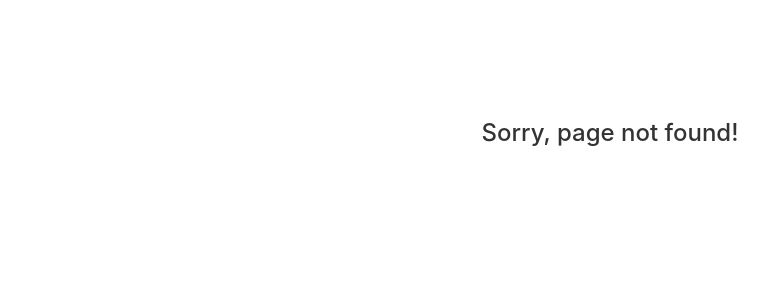
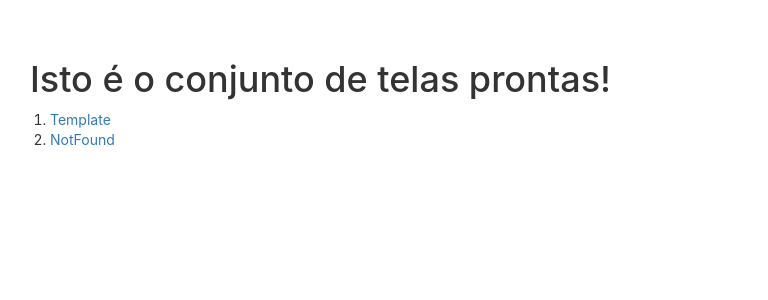
Before and after one commit to dsm-cefet-rj/trabalho-integrado-2020-1-grupo-4, a React (Create React App) app in the folder front-end/: page / in a window 1280 px wide. Before the commit this address had no page. Shown: the top 300 px of the page, without its empty margins (30-798 px from the left). Built offline with nearby package versions, Linux system fonts and the light colour scheme.

Commit message:
We have routing

```diff
--- a/front-end/src/home/Home.css
+++ b/front-end/src/home/Home.css
@@ -1,25 +1,7 @@
-.Home .lander {
-    padding: 80px 0;
-    text-align: center;
+div{
+    padding:20px;
   }
 
-.Home .lander h1 {
-font-family: "Open Sans", sans-serif;
-font-weight: 600;
+h1{
+    margin-left: 20px;
 }
-
-.Home .lander p {
-color: #999;
-}
-
-.Home .notes h4 {
-    font-family: "Open Sans", sans-serif;
-    font-weight: 600;
-    overflow: hidden;
-    line-height: 1.5;
-    white-space: nowrap;
-    text-overflow: ellipsis;
-}
-.Home .notes p {
-    color: #666;
-}
--- a/front-end/src/home/Home.js
+++ b/front-end/src/home/Home.js
@@ -1,79 +1,15 @@
-import React, { useState, useEffect } from "react";
-import { PageHeader, ListGroup, ListGroupItem } from "react-bootstrap";
+import React from "react";
+import { Link } from 'react-router-dom';
 import "./Home.css";
-import { API } from "aws-amplify";
-import { LinkContainer } from "react-router-bootstrap";
 
-export default function Home(props) {
-    const [notes, setNotes] = useState([]);
-    const [isLoading, setIsLoading] = useState(true);
-
-    useEffect(() => {
-        async function onLoad() {
-            if (!props.isAuthenticated) {
-                return;
-            }
-
-            try {
-                const notes = await loadNotes();
-                setNotes(notes);
-            } catch (e) {
-                alert(e);
-            }
-
-            setIsLoading(false);
-        }
-
-        onLoad();
-    }, [props.isAuthenticated]);
-
-    function loadNotes() {
-        return API.get("notes", "/notes");
-    }
-
-    function renderNotesList(notes) {
-        return [{}].concat(notes).map((note, i) =>
-            i !== 0 ? (
-                <LinkContainer key={note.noteid} to={`/notes/${note.noteid}`}>
-                    <ListGroupItem header={note.content.trim().split("\n")[0]}>
-                        {"Created: " + new Date(note.createdAt).toLocaleString()}
-                    </ListGroupItem>
-                </LinkContainer>
-            ) : (
-                <LinkContainer key="new" to="/notes/new">
-                    <ListGroupItem>
-                        <h4>
-                            <b>{"\uFF0B"}</b> Create a new note
-                        </h4>
-                    </ListGroupItem>
-                </LinkContainer>
-            )
-        );
-    }
-
-    function renderLander() {
-        return (
-            <div className="lander">
-                <h1>Scratch</h1>
-                <p>A simple note taking app</p>
-            </div>
-        );
-    }
-
-    function renderNotes() {
-        return (
-            <div className="notes">
-                <PageHeader>Your Notes</PageHeader>
-                <ListGroup>
-                    {!isLoading && renderNotesList(notes)}
-                </ListGroup>
-            </div>
-        );
-    }
-
+export default function Home() {
     return (
         <div className="Home">
-            {props.isAuthenticated ? renderNotes() : renderLander()}
+            <h1>Isto é o conjunto de telas prontas!</h1>
+                <ol>
+                    <li><Link to="/template">Template</Link></li>
+                    <li><Link to="/notfound">NotFound</Link></li>
+                </ol>
         </div>
     );
 }
--- a/front-end/src/notfound/NotFound.js
+++ b/front-end/src/notfound/NotFound.js
@@ -1,10 +1,12 @@
 import React from "react";
 import "./NotFound.css";
+import { Link } from 'react-router-dom';
 
 export default function NotFound() {
     return (
         <div className="NotFound">
             <h3>Sorry, page not found!</h3>
+            <Link to="/">voltar</Link>
         </div>
     );
 }
--- a/front-end/src/routes.js
+++ b/front-end/src/routes.js
@@ -3,16 +3,22 @@ import {
   BrowserRouter,
   Switch,
   Route,
-  Redirect,
-  Router
+  Redirect
 } from 'react-router-dom';
 import { Provider } from 'react-redux';
 
-
+import Home from './home/Home';
+import Template from './template/Template';
 import NotFound from './notfound/NotFound';
 
 export default function Routes() {
     return (
-        <NotFound />
+        <BrowserRouter>
+          <Switch>
+            <Route path='/' exact component={ () => <Home />} />
+            <Route path='/Template' component={ () => <Template />} />
+            <Route path='/notfound' component={() => <NotFound />} />
+          </Switch>
+        </BrowserRouter>
     )
   }
--- a/front-end/src/template/Template.js
+++ b/front-end/src/template/Template.js
@@ -1,12 +1,14 @@
 import React from "react";
-import "./NotFound.css";
+import "./Template.css";
+import { Link } from 'react-router-dom';
 
-function NotFound() {
+export default function Template() {
+    // Remover Link to='/'
     return (
-        <div className="NotFound">
-            <h3>Sorry, page not found!</h3>
+        <div className="Template">
+            <h1>This is a Template!</h1>
+            <Link to="/">voltar</Link>
         </div>
+
     );
 }
-
-export {NotFound};
```
Also changed, not shown: front-end/src/home/Home_old.css (added, +25 -0 lines), front-end/src/home/Home_old.js (added, +79 -0 lines).
